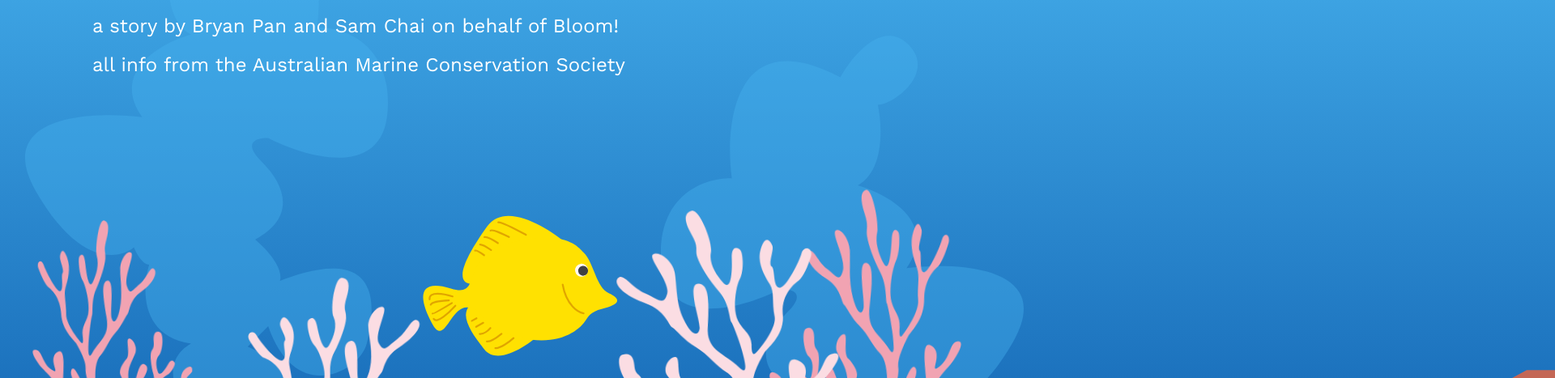
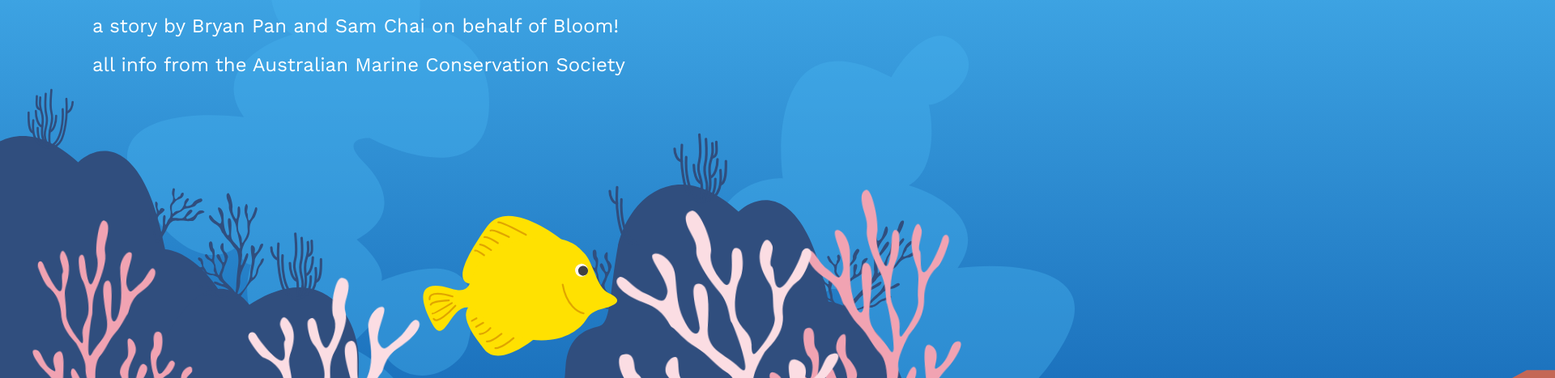
Before and after one commit to BryanPan342/storytime, a plain HTML site: page index.html in a window 1280 px wide. Shown: the part 149-616 px from the top of the page at 81% size, 1920 px wide, since content can reach past the window. Drawn offline with nearby package versions, Linux system fonts and the light colour scheme.

Commit message:
add rocks

```diff
--- a/css/globals.css
+++ b/css/globals.css
@@ -18,6 +18,8 @@
 :root {
   --healthy-background: linear-gradient(180deg, #47B2EE 0%, rgba(255, 255, 255, 0) 100%), #0F5FAF;
   --bleached-background: linear-gradient(180deg, #8DC3E2 0%, rgba(255, 255, 255, 0) 100%), #3A638C;
+
+  --global-width: 10000px;
 
   --header-size: 72px;
   --info-size: 24px;
@@ -190,7 +192,7 @@ a:hover:after {
 .hero-wrapper{
   display: flex;
   position: fixed;
-  z-index: 20;
+  z-index: 0;
   width: 100vw;
   height: 100vh;
 }
@@ -209,19 +211,19 @@ a:hover:after {
   position: absolute;
   display: flex;
   z-index: -20;
-  width: 5000px;
+  width: var(--global-width);
   height: calc(100vh + 3px);
 }
 
 .layer {
-  height: 100%;
+  height: 100vh;
 }
 
 /* 7. Ocean Floor
 /* ---------------------------------------------------------- */
 
 #ocean-floor {
-  width: 5000px;
+  width: var(--global-width);
   position: absolute;
   bottom: 0px;
   z-index: 3;
@@ -245,6 +247,7 @@ a:hover:after {
 #light-coral-1 {
   width: 475px;
   height: 490px;
+  z-index: 5;
   bottom: calc(var(--floor-offset) - 85px);
   animation: sway-alternate 17s alternate infinite;
   left: calc(var(--ocean-base-metric) * 4.5);
@@ -307,10 +310,36 @@ a:hover:after {
 /* 8. Ocean Background
 /* ---------------------------------------------------------- */
 
-#ocean-background-bubbles {
-  width: 5000px;
+#ocean-rocks {
+  width: var(--global-width);
   position: absolute;
   z-index: -20;
+}
+
+.rocks {
+  position: absolute;
+  transform-origin: 50% 180% 0;
+}
+
+#rocks-1 {
+  top: calc(30vh);
+  height: 1027px;
+  width: 1002px;
+  left: calc(var(--ocean-base-metric) - 250px);
+}
+
+#rocks-2 {
+  top: calc(30vh);
+  bottom: calc(var(--floor-offset) - 50px);
+  height: 680px;
+  width: 815px;
+  left: calc(var(--ocean-base-metric) * 8);
+}
+
+#ocean-background-bubbles {
+  width: var(--global-width);
+  position: absolute;
+  z-index: -40;
 }
 
 .ocean-bubbles {
@@ -320,11 +349,11 @@ a:hover:after {
 #ocean-bubbles-1 {
   height: 1062px;
   width: 594px;
-  left: calc(var(--ocean-base-metric) * .5);
+  left: calc(var(--ocean-base-metric) * 2.5);
 }
 
 #ocean-bubbles-2 {
   height: 1062px;
   width: 594px;
-  left: calc(var(--ocean-base-metric) * 13);
+  left: calc(var(--ocean-base-metric) * 14);
 }
--- a/index.html
+++ b/index.html
@@ -39,6 +39,10 @@
           <img class='dark-coral' id='dark-coral-2' src='assets/dark-pink-coral-2.svg' />
           <img class='polyps' id='polyps-1' src='assets/polyps.svg' />
         </div>
+        <div class='layer' id='ocean-rocks'>
+          <img class='rocks' id='rocks-1' src='assets/rocks-1.svg' />
+          <img class='rocks' id='rocks-2' src='assets/rocks-2.svg' />
+        </div>
         <div class='layer' id='ocean-background-bubbles'>
           <img class='ocean-bubbles' id='ocean-bubbles-1' src='assets/ocean-bubbles-1.svg' />
           <img class='ocean-bubbles' id='ocean-bubbles-2' src='assets/ocean-bubbles-2.svg' />
--- a/scripts/main.js
+++ b/scripts/main.js
@@ -13,6 +13,7 @@ function storeImgs() {
   for (var e = document.getElementsByTagName('img'), t = 0; t < e.length; t++){
     const et = e[t];
     "feesh" === et.getAttribute('class') && (feesh = et) && addDims(et),
+    "rocks" === et.getAttribute('class') && rocks.push(et) && addDims(et),
     "ocean-bubbles" === et.getAttribute('class') && ocean_bubbles.push(et) && addDims(et),
     "light-coral" === et.getAttribute('class') && light_corals.push(et) && addDims(et),
     "dark-coral" === et.getAttribute('class') && dark_corals.push(et) && addDims(et),
@@ -30,12 +31,13 @@ function storeDivs() {
 var maxDimsForIds = new Object;
 var classMultipliers = {
   'feesh': .25,
+  'rocks': .8,
   'ocean-bubbles': 1,
   'light-coral': .54,
   'dark-coral': .54,
   'polyps': .20,
 };
-var layers = new Array, feesh, ocean_bubbles = new Array, light_corals = new Array, dark_corals = new Array, polypses = new Array;
+var feesh, layers = rocks = ocean_bubbles = light_corals = dark_corals = polypses = new Array;
 
 function resize() {
   console.log('resizing');
@@ -46,7 +48,12 @@ function resize() {
     console.log(element);
     const m = classMultipliers[element.getAttribute('class')];
     if (m) {
-      const calc_height = window.innerHeight * m;
+      let calc_height;
+      if(key == 'rocks-1') {
+        calc_height =  window.innerHeight;
+      } else {
+        calc_height = window.innerHeight * m;
+      }
       const calc_width = calc_height * e.widthMultiplier;
       element.style.width = `${min(e.width, calc_width)}px`;
       element.style.height = `${min(e.height, calc_height)}px`;
```
Also changed, not shown: assets/rocks-1.svg (added), assets/rocks-2.svg (added).
